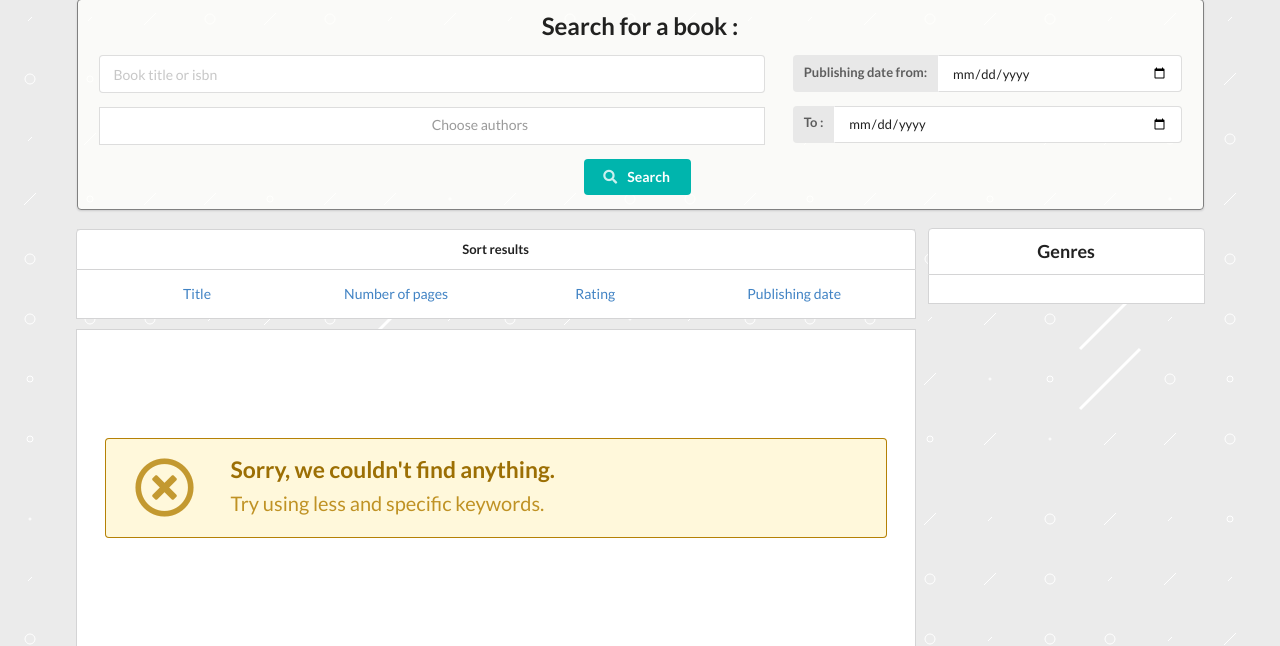
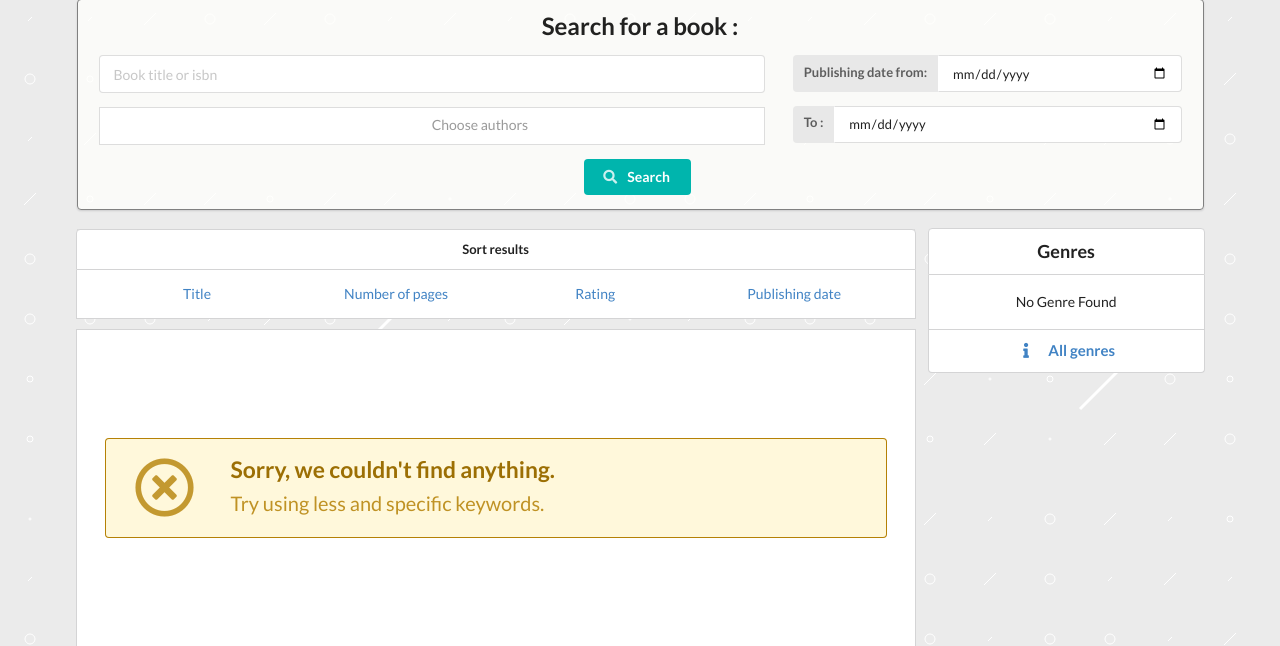
Before and after one commit to ubmagh/Symfony-bookStore, a Symfony app: template templates/livre/usernavigation.html.twig in a window 1280 px wide. Shown: the part 71-717 px from the top of the page. Run offline with Twig, Linux system fonts and the light colour scheme; the template is opened without the code that fills it, so the values that code supplies are empty; some libraries are stand-ins or nearby versions.

Commit message:
Livre_index & AppFixtures update

```diff
--- a/src/Controller/LivreController.php
+++ b/src/Controller/LivreController.php
@@ -8,6 +8,7 @@ use App\Repository\AuteurRepository;
 use App\Repository\GenreRepository;
 use App\Repository\LivreRepository;
 use Doctrine\ORM\EntityManagerInterface;
+use Doctrine\ORM\Query\Expr;
 use Knp\Component\Pager\PaginatorInterface;
 use Symfony\Bundle\FrameworkBundle\Controller\AbstractController;
 use Symfony\Component\HttpFoundation\Request;
@@ -30,7 +31,7 @@ class LivreController extends AbstractController
         $genresIds = $request->get('genresIds');
         $genresObject = json_decode($genresIds);
         $authorsObject = json_decode( $authors );
-        $genres = $genreRepository->findAll();
+        $genres = $genreRepository->createQueryBuilder('g')->select(['g.id', 'g.nom'])->addSelect("COUNT(l.id) as livresnbr ")->leftJoin('g.livres', 'l', Expr\Join::WITH, null)->groupBy('g.id')->orderBy('livresnbr', 'desc')->setMaxResults(14)->getQuery()->getResult();
         $submitted = strlen($request->get('submitted'))>0;
         $submitted &= strlen($search.$edate.$sdate)>0 && count($genresObject)>0 && count($authorsObject)>0;
 
--- a/templates/genre/index.html.twig
+++ b/templates/genre/index.html.twig
@@ -13,7 +13,7 @@
             <h1 class="ui header center aligned customClass pt-0 brown huge"> Genres management </h1>
             {% set flashes = app.flashes('deleted')  %}
             {% if flashes %}
-                <div class="ui positive message">
+                <div class="ui green message">
                     <div class="header" style="text-align: center;">
                         Genre "{{ flashes|join(' ') }}" was successfuly deleted
                     </div>
--- a/templates/genre/show.html.twig
+++ b/templates/genre/show.html.twig
@@ -34,14 +34,14 @@
                             </div>
                         {% endif %}
                         {% if app.flashes('editted')|length>0 %}
-                            <div class="ui positive message">
+                            <div class="ui green message">
                                 <div class="header" style="text-align: center;">
                                     Genre changes were successfuly saved
                                 </div>
                             </div>
                         {% endif %}
                         {% if app.flashes('created')|length>0 %}
-                            <div class="ui positive message">
+                            <div class="ui green message">
                                 <div class="header" style="text-align: center;">
                                     Genre created successfuly
                                 </div>
--- a/templates/livre/usernavigation.html.twig
+++ b/templates/livre/usernavigation.html.twig
@@ -257,14 +257,25 @@
                                 <div class="content" style="padding: 5px 2px; text-align: center;">
                                     <div class="ui checkbox">
                                         <input type="checkbox" class="genreField" value="{{ genre.id }}" {% if genre.id in genresIds %} checked {% endif %}>
-                                        <label> {{ genre.nom }} </label>
+                                        <label> {{ genre.nom }} ( {{  genre.livresnbr }} ) </label>
                                     </div>
                                     <a href="{{ path('genre_show', {'id':genre.id}) }}" target="_blank" style="display: inline-block;"> <i class="icon linkify"></i> </a>
+                                </div>
+                            </div>
+                        {% else %}
+                            <div class="item">
+                                <div class="content" style="padding: 5px 2px; text-align: center;">
+                                    <div class="message yellow">
+                                        No Genre Found
+                                    </div>
                                 </div>
                             </div>
                         {% endfor %}
                     </div>
                 </div>
+                <h4 class="ui bottom attached center aligned header">
+                    <a href="{{ path('genre_index') }}" target="_blank" style="display: inline-block;"> <i class="icon info"></i> All genres </a>
+                </h4>
             </div>
         </div>
 
```
Also changed, not shown: src/DataFixtures/AppFixtures.php (+9 -3 lines).
